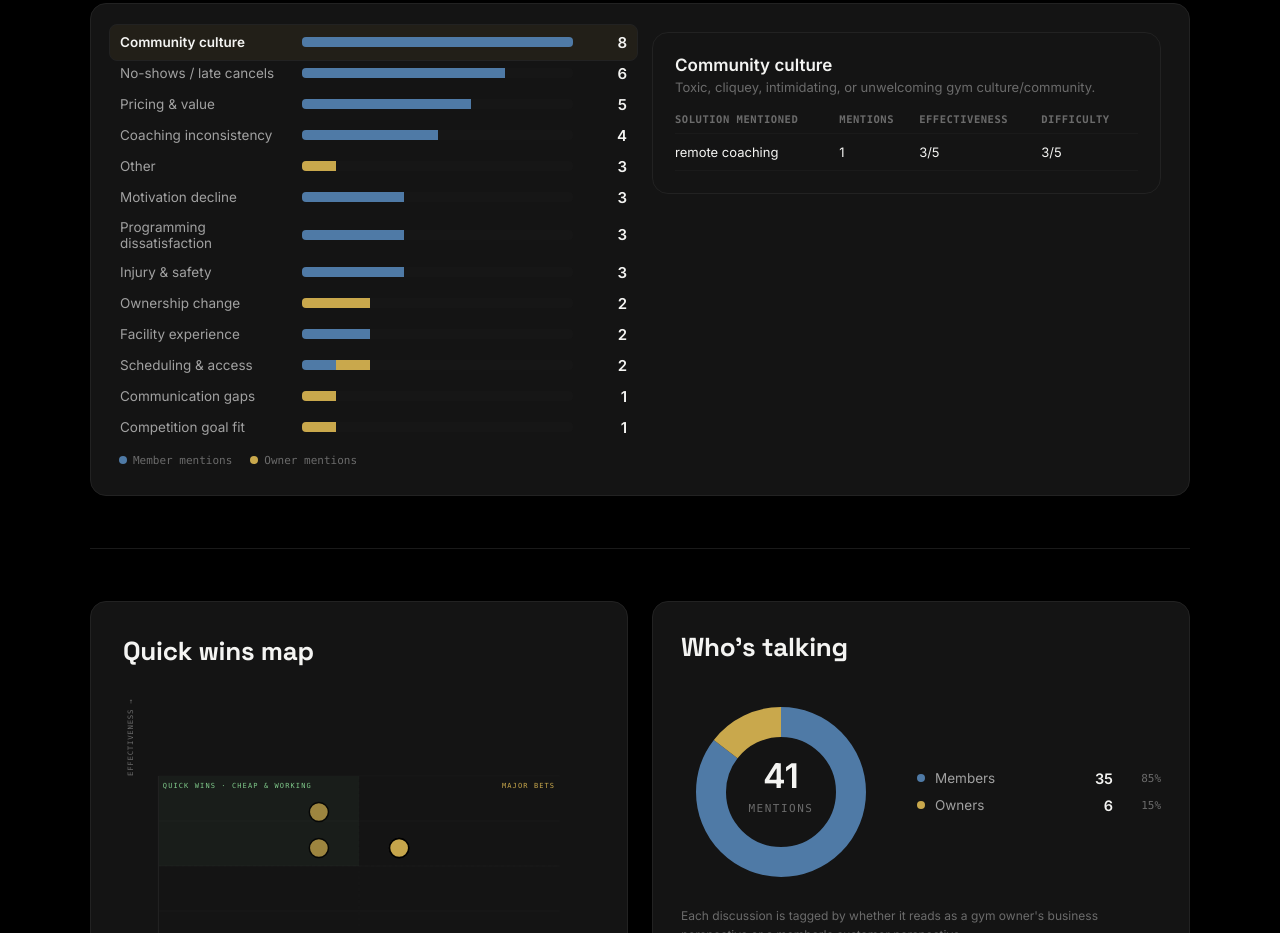
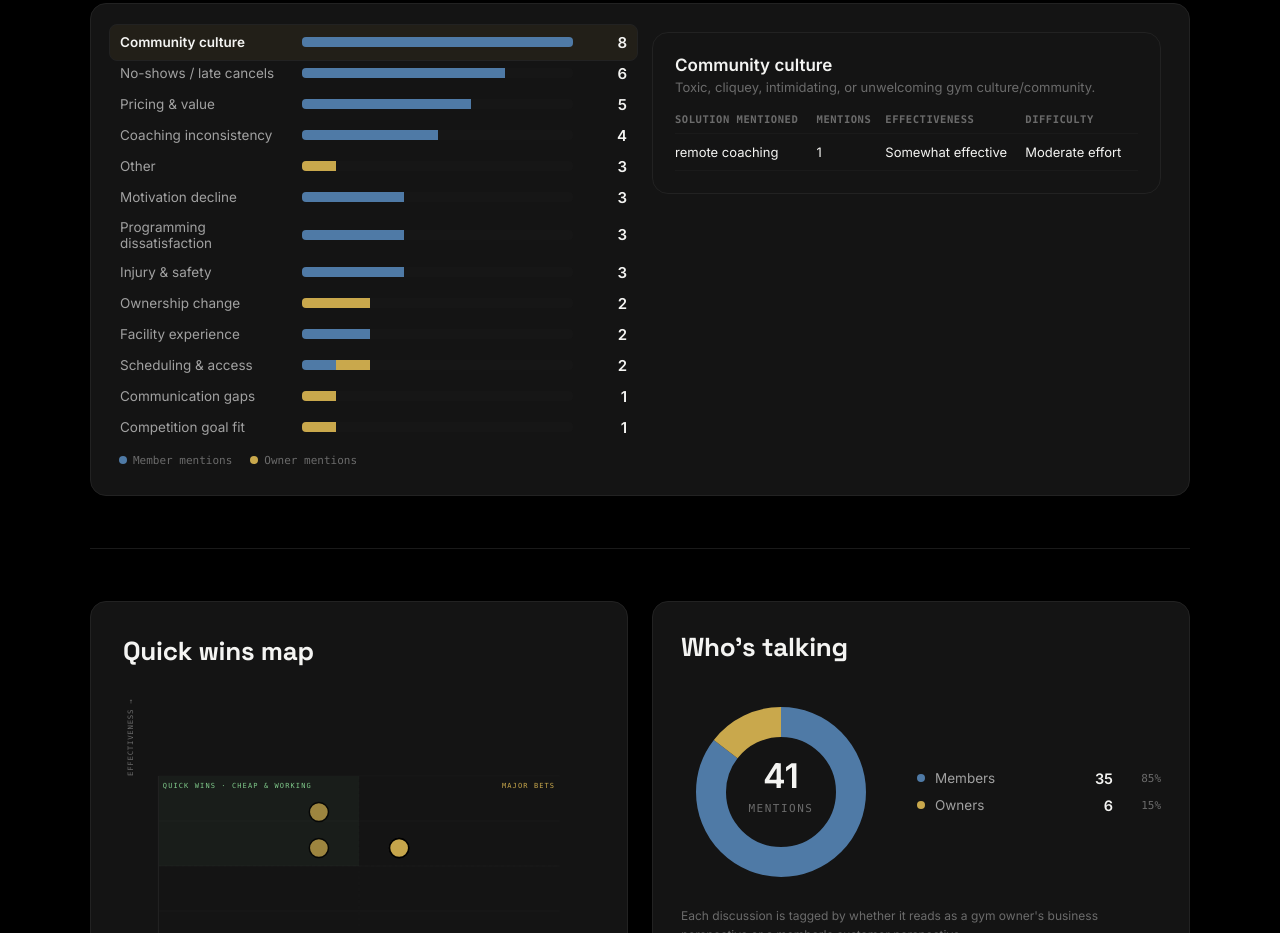
Before and after one commit to Santhoshi129/readout-sync, a Next.js app: page /retention-research in a window 1280 px wide. Shown: the part 1600-2533 px from the top of the page. Built offline with nearby package versions, Linux system fonts and the light colour scheme.

Commit message:
Use plain-language score labels in drill-down

```diff
--- a/components/PainPointRanking.tsx
+++ b/components/PainPointRanking.tsx
@@ -1,7 +1,7 @@
 "use client";
 import { useState, useEffect } from "react";
 import { Counter } from "@/components/Counter";
-import { label, description, PainPoint } from "@/lib/retention-matrix";
+import { label, description, effectivenessLabel, difficultyLabel, PainPoint } from "@/lib/retention-matrix";
 
 function useMounted() {
   const [mounted, setMounted] = useState(false);
@@ -91,10 +91,10 @@ export function PainPointRanking({ rows }: { rows: PainPoint[] }) {
                       <td style={{ padding: "10px 10px 10px 0", borderBottom: "1px solid var(--border-soft)" }}>{s.solution}</td>
                       <td style={{ padding: "10px 10px 10px 0", borderBottom: "1px solid var(--border-soft)" }}>{s.frequency}</td>
                       <td style={{ padding: "10px 10px 10px 0", borderBottom: "1px solid var(--border-soft)" }}>
-                        {s.effectiveness != null ? `${s.effectiveness}/5` : "–"}
+                        {s.effectiveness != null ? <span title={`${s.effectiveness}/5`}>{effectivenessLabel(s.effectiveness)}</span> : "–"}
                       </td>
                       <td style={{ padding: "10px 10px 10px 0", borderBottom: "1px solid var(--border-soft)" }}>
-                        {s.difficulty != null ? `${s.difficulty}/5` : "–"}
+                        {s.difficulty != null ? <span title={`${s.difficulty}/5`}>{difficultyLabel(s.difficulty)}</span> : "–"}
                       </td>
                     </tr>
                   ))}
```
